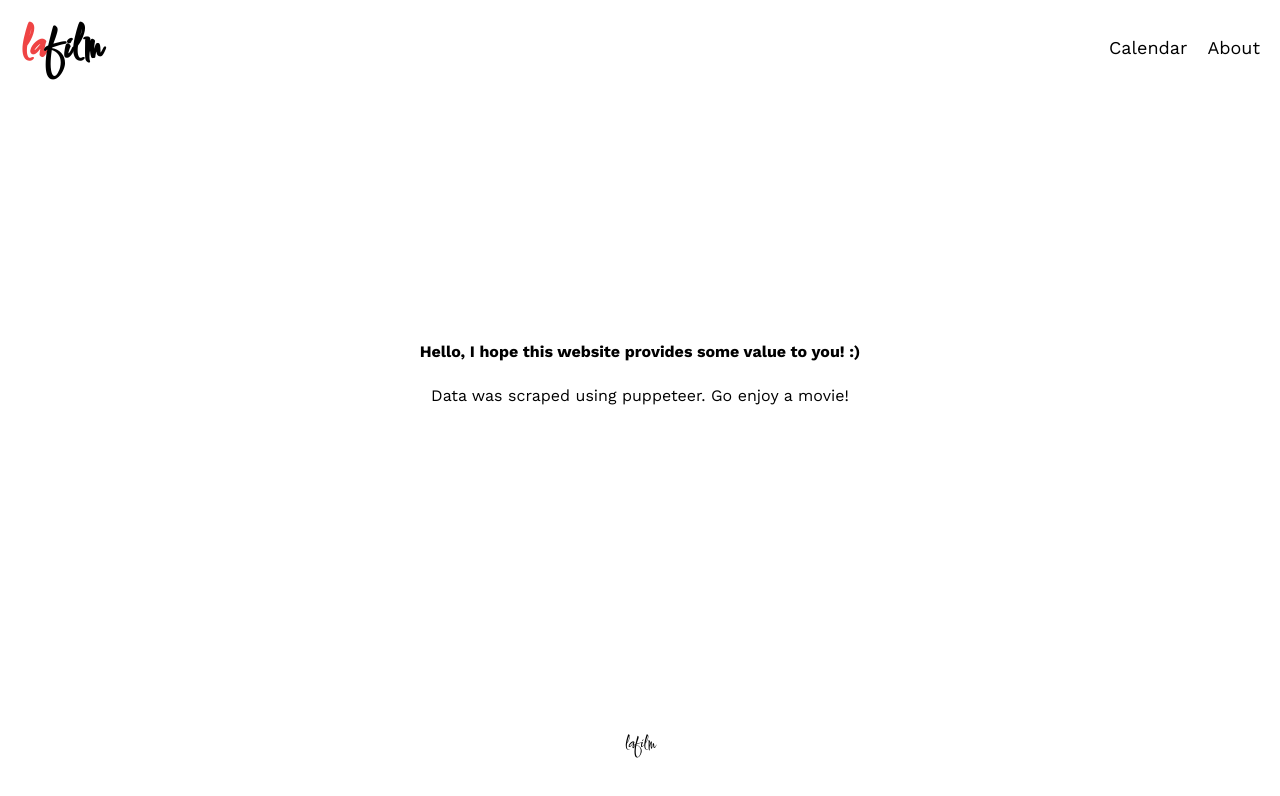
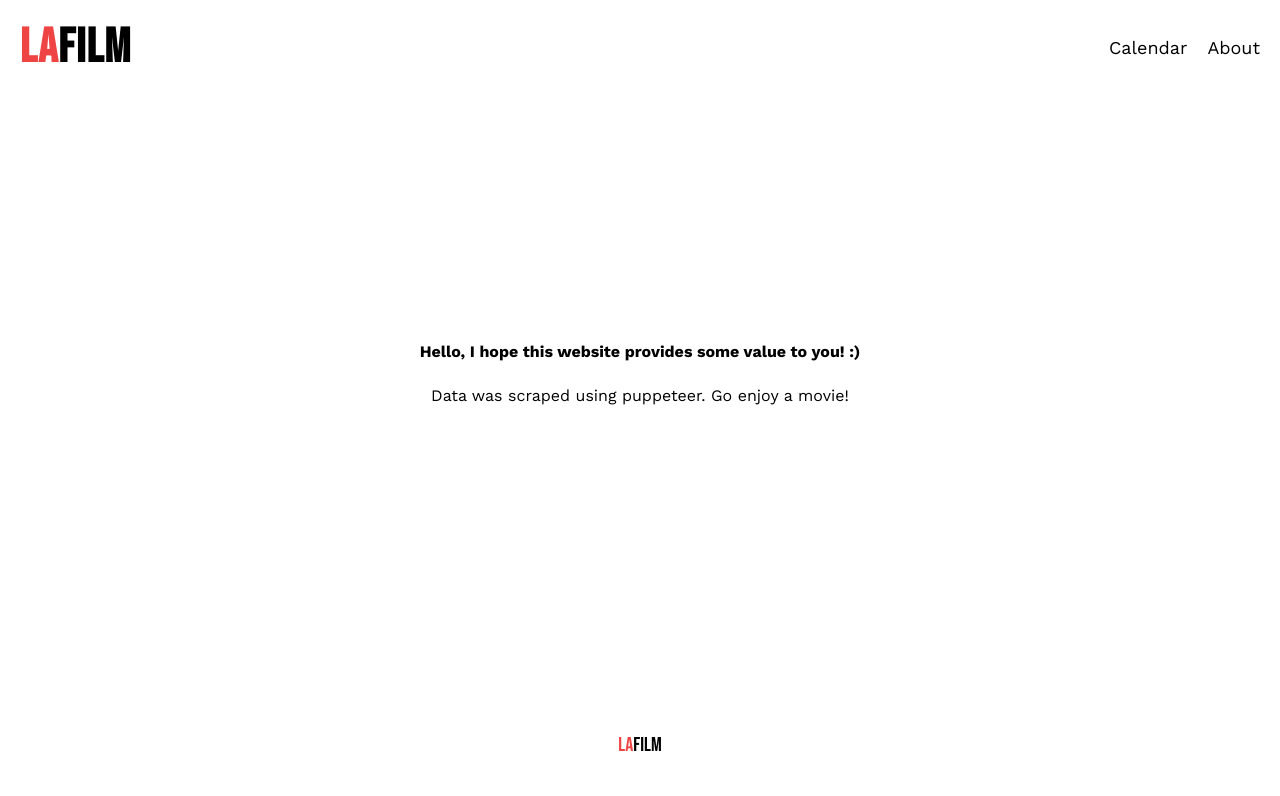
Before and after one commit to RogelioCamargo/indie-calendar, a React (Create React App) app: page /about in a window 1280 px wide. Shown: the top 796 px of the page. Built offline with nearby package versions, Linux system fonts and the light colour scheme.

Commit message:
Change logo font and tweak few basic styles

```diff
--- a/public/index.html
+++ b/public/index.html
@@ -26,7 +26,7 @@
     -->
 		<link rel="preconnect" href="https://fonts.googleapis.com">
 		<link rel="preconnect" href="https://fonts.gstatic.com" crossorigin>
-		<link href="https://fonts.googleapis.com/css2?family=Comforter&family=Work+Sans:wght@300;400;500;700&display=swap"
+		<link href="https://fonts.googleapis.com/css2?family=Bebas+Neue&family=Work+Sans:wght@300;400;500;700&display=swap"
 			rel="stylesheet">
     <title>lafilm</title>
   </head>
--- a/src/components/Error.tsx
+++ b/src/components/Error.tsx
@@ -1,7 +1,7 @@
 import React from "react";
 
 const ServerError = () => (
-	<div className="my-16 h-96 flex items-center justify-center">
+	<div className="absolute top-0 left-0 w-full h-screen bg-white flex items-center justify-center">
 		<div className="block px-5 text-xl italic">
 			an error occurred, please fresh the page...
 		</div>
--- a/src/components/Footer.tsx
+++ b/src/components/Footer.tsx
@@ -3,7 +3,9 @@ import React from "react";
 const Footer = () => {
 	return (
 		<div className="py-10 mt-10 text-xl">
-			<span className="block font-comforter">lafilm</span>
+			<span className="block font-bebas">
+				<span className="text-red-500 font-bebas">la</span>film
+			</span>
 		</div>
 	);
 };
--- a/src/components/Header.tsx
+++ b/src/components/Header.tsx
@@ -6,7 +6,7 @@ const Header = () => {
 		<header className="flex items-center justify-between h-20 md:h-24 px-5 md:max-w-screen-2xl mx-auto">
 			<Link to="/">
 				<h1 className="text-left text-4xl text-black lg:text-5xl font-bold md:tracking-wide">
-					<span className="text-red-500 font-comforter">la</span>film
+					<span className="text-red-500 font-bebas">la</span>film
 				</h1>
 			</Link>
 			<nav className="">
--- a/src/components/Loading.tsx
+++ b/src/components/Loading.tsx
@@ -1,7 +1,7 @@
 import React from "react";
 
 const Loading = () => (
-	<div className="h-96 my-16 mb-32 flex items-center justify-center">
+	<div className="absolute top-0 left-0 w-full h-screen bg-white flex items-center justify-center">
 		<div className="block text-xl italic">fetching &apos;em movies...</div>
 	</div>
 );
--- a/src/components/Showtimes/Showtimes.tsx
+++ b/src/components/Showtimes/Showtimes.tsx
@@ -28,7 +28,7 @@ const Showtimes = () => {
 			</h2>
 			{screeningsSortedByTime.map((screening: ScreeningFull) => (
 				<div key={screening.id} id={screening.id}>
-					<div className="px-7 mb-7 md:mb-20 md:max-w-3xl md:mx-auto lg:max-w-7xl">
+					<div className="px-7 mb-20 md:max-w-3xl md:mx-auto lg:max-w-7xl">
 						<div className="md:flex">
 							<img
 								className="block w-full h-full bg-gray-300 md:max-w-xs md:mr-5"
--- a/src/index.css
+++ b/src/index.css
@@ -9,6 +9,6 @@
 	font-family: "Work Sans", sans-serif;
 }
 
-h1, .font-comforter {
-	font-family: 'Comforter', cursive;
+h1, .font-bebas {
+	font-family: 'Bebas Neue', cursive;
 }
```
Also changed, not shown: public/theater.jpg (deleted).
